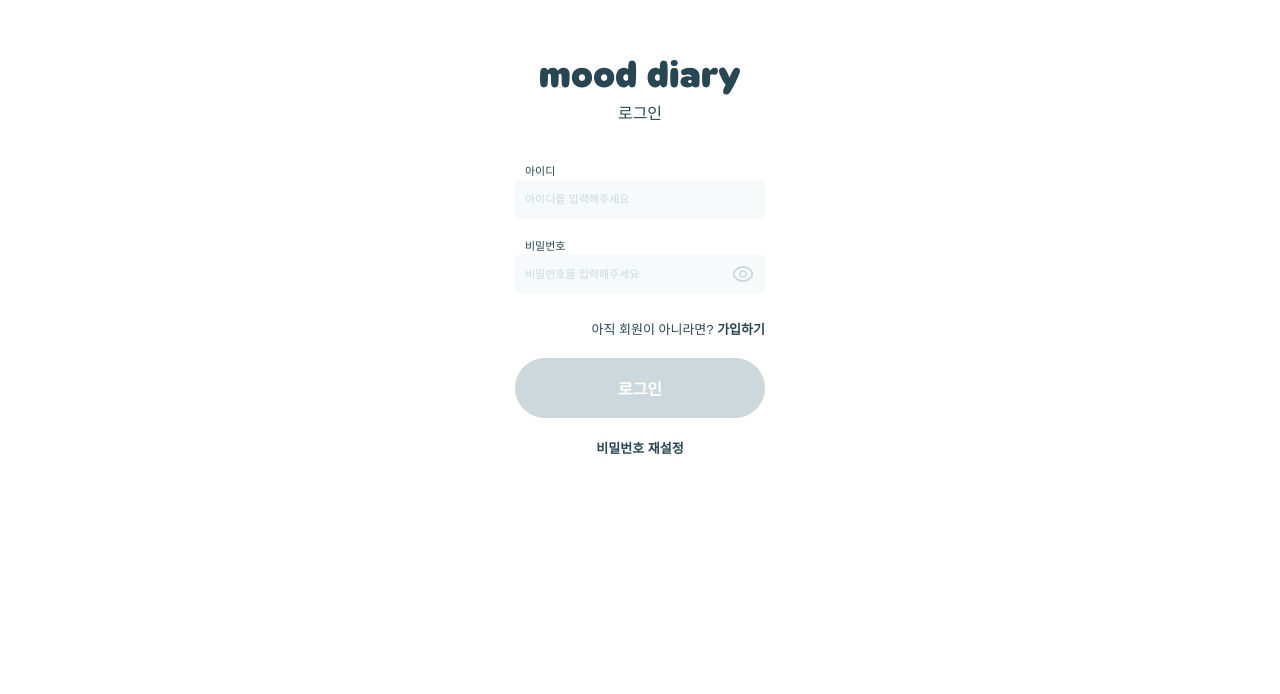
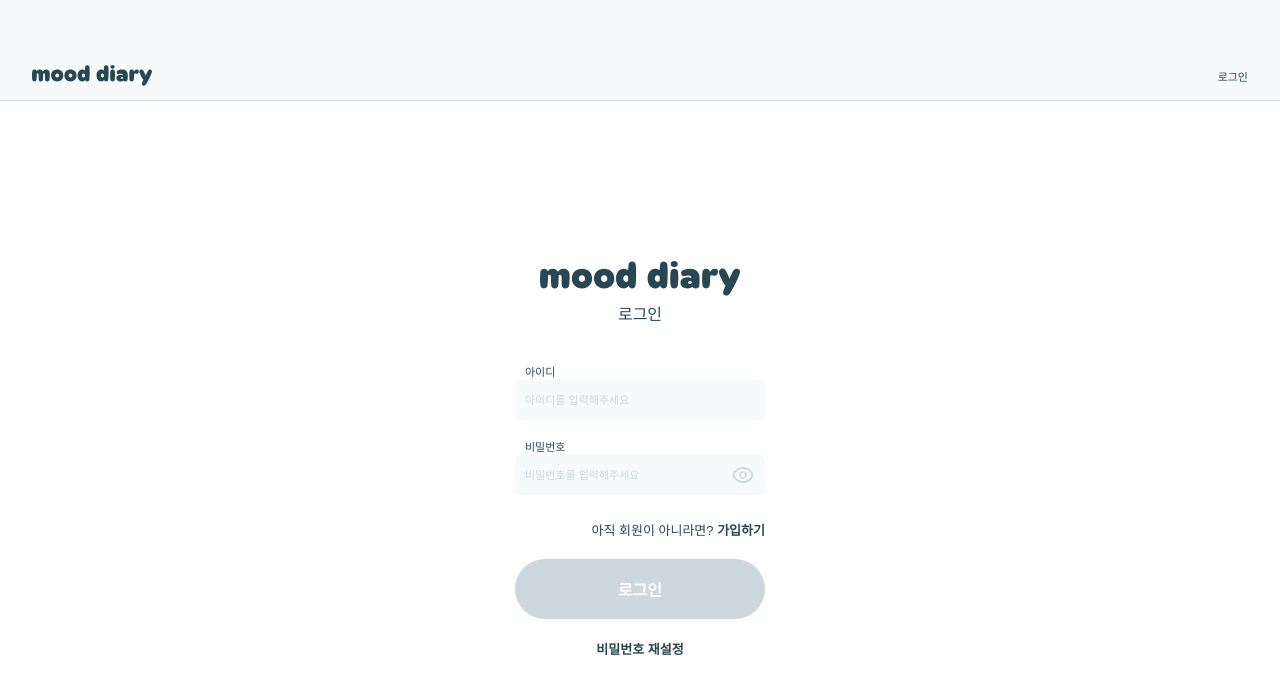
Before and after one commit to sol-pine/Diary-FE, a React (Create React App) app: page /login in a window 1280 px wide. Shown: the top 694 px of the page. Built offline with nearby package versions, Linux system fonts and the light colour scheme; no server answers; the HTML template or start-up script is replaced by a standard one.

Commit message:
feat. 스타일 수정

```diff
--- a/src/elements/Title.tsx
+++ b/src/elements/Title.tsx
@@ -30,6 +30,7 @@ const Container = styled.div`
   flex-direction: column;
   align-items: center;
   gap: 5px;
+  margin-top:160px;
 `
 
 const Logo = styled.img`
--- a/src/pages/LogInPage.tsx
+++ b/src/pages/LogInPage.tsx
@@ -2,10 +2,12 @@ import React from 'react';
 import styled from "styled-components";
 import Title from "../elements/Title";
 import LogInForm from "../components/logIn/LogInForm";
+import Header from "../elements/Header";
 
 const LogInPage = () => {
     return (
         <Container>
+            <Header/>
             <Title title='로그인'/>
             <LogInForm/>
         </Container>
@@ -15,9 +17,9 @@ const LogInPage = () => {
 export default LogInPage;
 
 const Container = styled.div`
-  width: 250px;
+  width: 100%;
   display: flex;
   flex-direction: column;
   align-items: center;
-  margin: 60px auto 0 auto;
+  margin: 0 auto;
 `
--- a/src/pages/ResetPage.tsx
+++ b/src/pages/ResetPage.tsx
@@ -1,11 +1,13 @@
 import React from 'react';
 import styled from "styled-components";
+import Header from "../elements/Header";
 import Title from "../elements/Title";
 import ResetForm from "../components/reset/ResetForm";
 
 const ResetPage = () => {
     return (
         <Container>
+            <Header/>
             <Title title='비밀번호 재설정'/>
             <ResetForm/>
         </Container>
@@ -15,9 +17,9 @@ const ResetPage = () => {
 export default ResetPage;
 
 const Container = styled.div`
-  width: 250px;
+  width: 100%;
   display: flex;
   flex-direction: column;
   align-items: center;
-  margin: 60px auto 0 auto;
+  margin: 0 auto;
 `
--- a/src/pages/SignUpPage.tsx
+++ b/src/pages/SignUpPage.tsx
@@ -2,10 +2,12 @@ import React from 'react';
 import styled from "styled-components";
 import Title from "../elements/Title";
 import SignUpForm from "../components/signUp/SignUpForm";
+import Header from "../elements/Header";
 
 const SignUpPage = () => {
     return (
         <Container>
+            <Header/>
             <Title title='회원가입'/>
             <SignUpForm/>
         </Container>
@@ -15,9 +17,9 @@ const SignUpPage = () => {
 export default SignUpPage;
 
 const Container = styled.div`
-  width: 250px;
+  width: 100%;
   display: flex;
   flex-direction: column;
   align-items: center;
-  margin: 60px auto 0 auto;
+  margin: 0 auto;
 `
```
